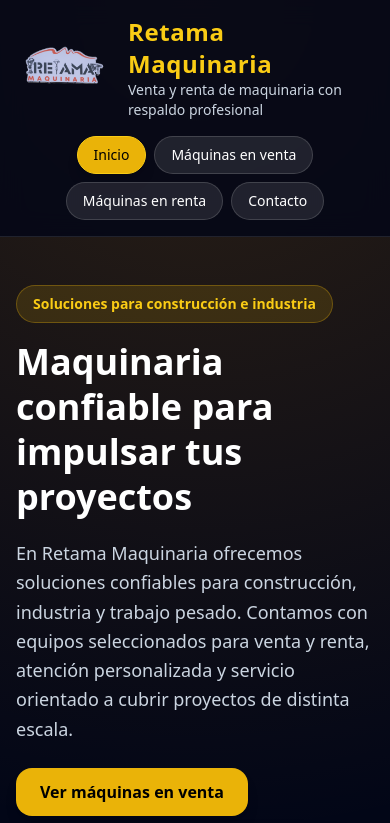
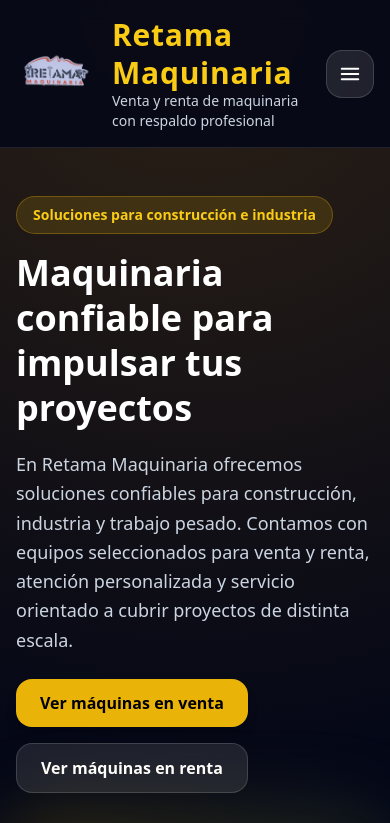
Before and after one commit to NocianDev/Retama, a React (Vite) app: page / in a window 390 px wide. Shown: the top 823 px of the page. Built offline with nearby package versions, Linux system fonts and the light colour scheme.

Commit message:
Responsive

```diff
--- a/src/App.tsx
+++ b/src/App.tsx
@@ -1,4 +1,4 @@
-import { useState } from "react";
+import { useEffect, useState } from "react";
 
 export default function RetamaMaquinaria() {
   const company = {
@@ -19,14 +19,14 @@
     locations: [
       {
         title: "Sucursal 1",
-        address: "Santa Catarina, Nuevo León",
+        address: "Sanata Catarina, Nuevo León",
         schedule: "Lunes a Viernes: 8:00 AM - 6:00 PM | Sábado: 8:00 AM - 2:00 PM",
         mapEmbed:
           "https://www.google.com/maps/embed?pb=!1m18!1m12!1m3!1d3595.6845759993744!2d-100.46540809999999!3d25.6817488!2m3!1f0!2f0!3f0!3m2!1i1024!2i768!4f13.1!3m3!1m2!1s0x8662996b90158c59%3A0x4c93c6b953d991bd!2sRetama%20Maquinaria!5e0!3m2!1ses!2smx!4v1773340678138!5m2!1ses!2smx",
       },
       {
         title: "Sucursal 2",
-        address: " Montemorelos, Nuevo León",
+        address: "Montemorelos, Nuevo León",
         schedule: "Lunes a Viernes: 8:00 AM - 6:00 PM | Sábado: 8:00 AM - 2:00 PM",
         mapEmbed:
           "https://www.google.com/maps/embed?pb=!1m18!1m12!1m3!1d3610.31261958407!2d-99.8134802!3d25.1926778!2m3!1f0!2f0!3f0!3m2!1i1024!2i768!4f13.1!3m3!1m2!1s0x867cd7cd45372baf%3A0x9d295f27e6c017c6!2sRetama%20Maquinaria%20(Suc.%20Montemorelos)!5e0!3m2!1ses!2smx!4v1773340826731!5m2!1ses!2smx",
@@ -156,6 +156,11 @@
   const sections = ["Inicio", "Máquinas en venta", "Máquinas en renta", "Contacto"];
 
   const [activeSection, setActiveSection] = useState("Inicio");
+  const [mobileMenuOpen, setMobileMenuOpen] = useState(false);
+
+  useEffect(() => {
+    setMobileMenuOpen(false);
+  }, [activeSection]);
 
   const sectionButtonClass = (name: string) =>
     `px-4 py-2 rounded-full text-sm md:text-base transition-all duration-300 border ${
@@ -172,22 +177,48 @@
       <div className="absolute inset-0 bg-[radial-gradient(circle_at_top,_rgba(245,158,11,0.18),_transparent_35%),radial-gradient(circle_at_bottom_right,_rgba(14,165,233,0.12),_transparent_28%)] pointer-events-none" />
 
       <header className="sticky top-0 z-50 backdrop-blur-md bg-slate-950/80 border-b border-white/10">
-        <div className="max-w-7xl mx-auto px-4 md:px-6 py-4 flex flex-col lg:flex-row gap-4 items-center justify-between">
-          <div className="flex items-center gap-4 w-full lg:w-auto">
+        <div className="max-w-7xl mx-auto px-4 md:px-6 py-4">
+          <div className="flex items-center justify-between gap-4">
+            <div className="flex items-center gap-4 min-w-0">
               <img
                 src={company.logo}
                 alt="Logo Retama Maquinaria"
-              className="w-24 h-24 md:w-28 md:h-28 object-contain rounded-2xl p-1"
+                className="w-20 h-20 md:w-28 md:h-28 object-contain rounded-2xl p-1 shrink-0"
               />
-            <div>
-              <h1 className="text-2xl md:text-3xl font-black tracking-wide text-yellow-400">
+              <div className="min-w-0">
+                <h1 className="text-3xl md:text-5xl font-black tracking-wide text-yellow-400 leading-tight">
                   {company.name}
                 </h1>
-              <p className="text-slate-300 text-sm md:text-base">{company.slogan}</p>
+                <p className="text-slate-300 text-sm md:text-base max-w-2xl">
+                  {company.slogan}
+                </p>
               </div>
             </div>
 
-          <nav className="flex flex-wrap gap-2 justify-center lg:justify-end">
+            <button
+              type="button"
+              className="md:hidden inline-flex items-center justify-center w-12 h-12 rounded-2xl border border-white/15 bg-white/10 text-white hover:bg-white/20 transition shrink-0"
+              onClick={() => setMobileMenuOpen((prev) => !prev)}
+              aria-label="Abrir menú"
+              aria-expanded={mobileMenuOpen}
+            >
+              <svg
+                xmlns="http://www.w3.org/2000/svg"
+                fill="none"
+                viewBox="0 0 24 24"
+                strokeWidth={2}
+                stroke="currentColor"
+                className="w-6 h-6"
+              >
+                {mobileMenuOpen ? (
+                  <path strokeLinecap="round" strokeLinejoin="round" d="M6 18L18 6M6 6l12 12" />
+                ) : (
+                  <path strokeLinecap="round" strokeLinejoin="round" d="M3.75 6.75h16.5M3.75 12h16.5m-16.5 5.25h16.5" />
+                )}
+              </svg>
+            </button>
+
+            <nav className="hidden md:flex flex-wrap gap-2 justify-end">
               {sections.map((section) => (
                 <button
                   key={section}
@@ -199,6 +230,22 @@
                 </button>
               ))}
             </nav>
+          </div>
+
+          {mobileMenuOpen && (
+            <nav className="md:hidden mt-4 grid grid-cols-1 gap-3">
+              {sections.map((section) => (
+                <button
+                  key={section}
+                  onClick={() => setActiveSection(section)}
+                  className={`${sectionButtonClass(section)} w-full justify-center text-base py-3`}
+                  type="button"
+                >
+                  {section}
+                </button>
+              ))}
+            </nav>
+          )}
         </div>
       </header>
 
```
Lines whose indentation alone changed are shown as unchanged.
